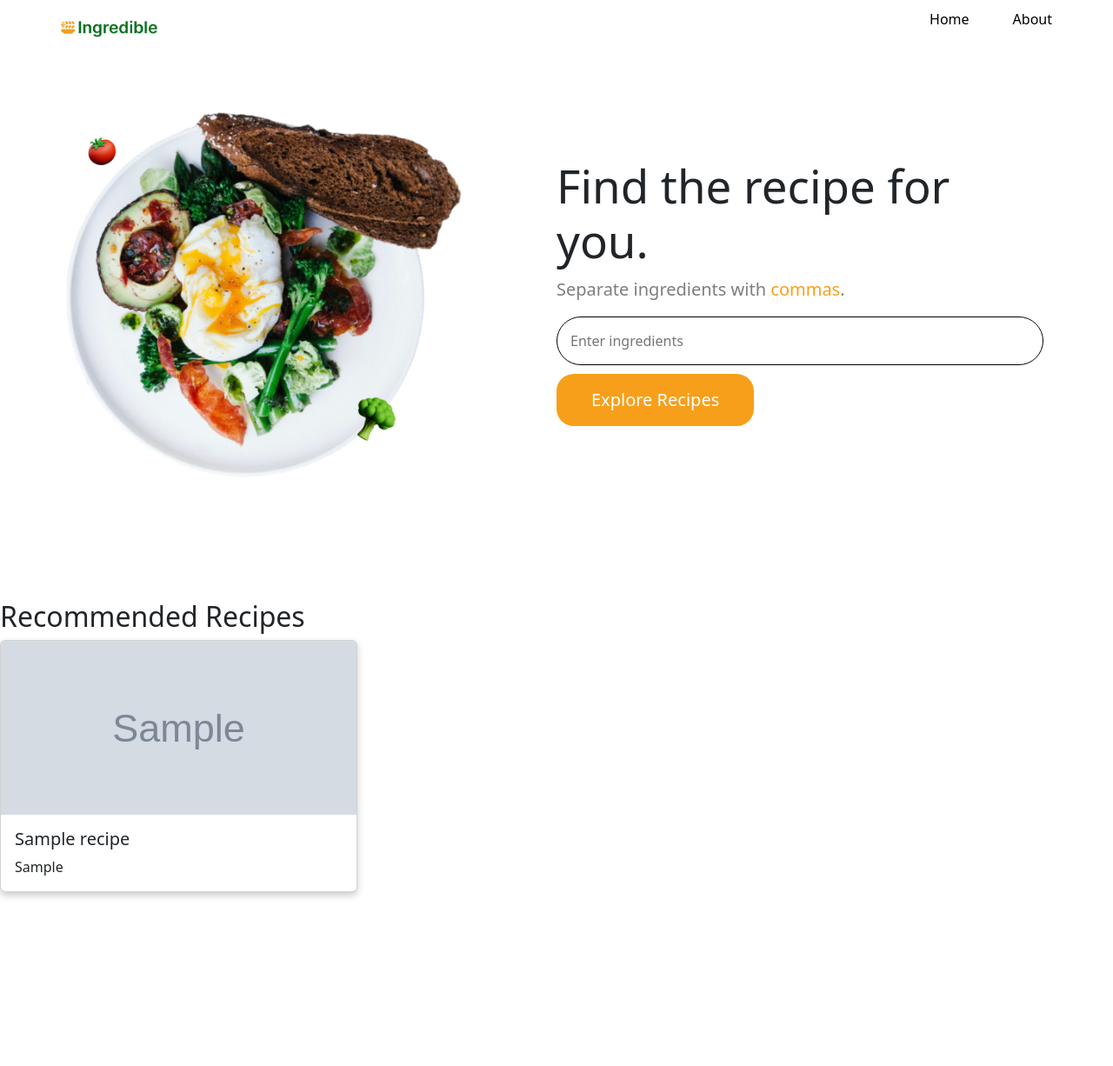
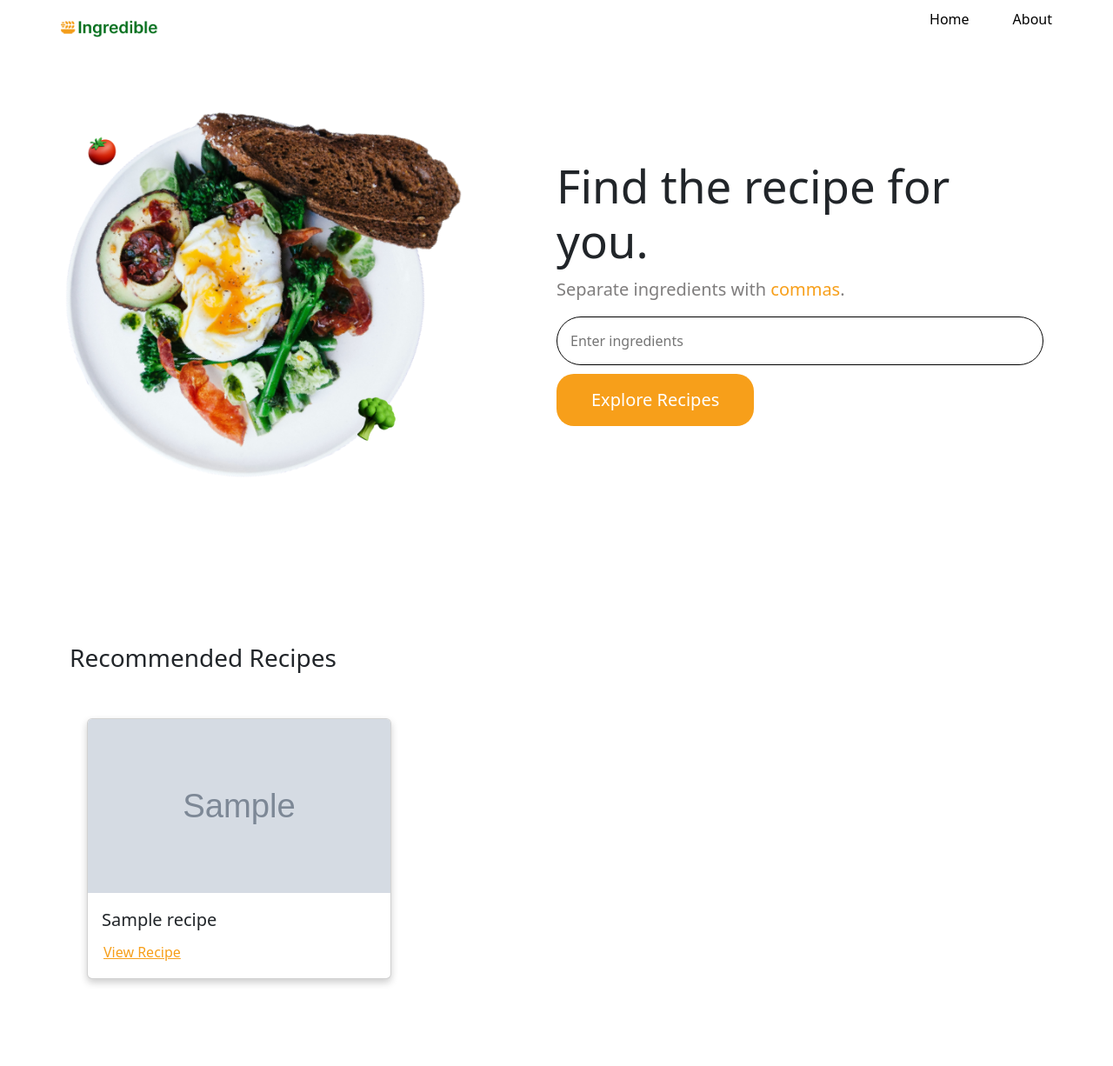
Before and after one commit to Zireael88/ML-Recipe-Gen, a Flask app: template templates/index.html in a window 1280 px wide. Shown: the whole page at 87% size. Before the commit the page ends 1033 px from the top, so only its background shows below. Run offline with Flask 3, Linux system fonts and the light colour scheme; the template is opened without the code that fills it: most values are stand-ins (such as "Sample title", 1, 10 or a date in 2020); grey boxes marked "Sample" are stand-in pictures; parts of the project's set-up code (start-up, migrations or seed data) failed here and were passed over; some libraries are stand-ins or nearby versions.

Commit message:
design update

```diff
--- a/app.py
+++ b/app.py
@@ -17,7 +17,7 @@ X_ingredients = vectorizer.fit_transform(data['ingredients_list'])
 X_combined = X_ingredients.toarray()
 
 # Train KNN Model
-knn = NearestNeighbors(n_neighbors=3, metric='euclidean')
+knn = NearestNeighbors(n_neighbors=6, metric='euclidean')
 knn.fit(X_combined)
 
 def recommend_recipes(input_features):
@@ -28,7 +28,7 @@ def recommend_recipes(input_features):
     # Get recommendations
     distances, indices = knn.kneighbors(input_combined)
     recommendations = data.iloc[indices[0]]
-    return recommendations[['recipe_name', 'ingredients_list', 'image_url']].head(5)
+    return recommendations[['recipe_name', 'ingredients_list', 'image_url']].head(10)
 
 # Function to truncate product name
 def truncate(text, length):
--- a/static/css/main.css
+++ b/static/css/main.css
@@ -1,3 +1,6 @@
+html {
+  scroll-behavior: smooth;
+}
 body {
   font-family: "Inter", Arial, Helvetica, sans-serif;
   margin: 0;
@@ -76,7 +79,6 @@ body {
 #instruction {
   color: rgb(127, 125, 125);
 }
-
 .recipe-card {
   margin-bottom: 20px;
   border-radius: 10px;
@@ -100,33 +102,29 @@ body {
   flex-direction: column;
   justify-content: space-between;
 }
-.form-container {
-  box-shadow: 0 4px 8px rgba(0, 0, 0, 0.2); /* Increased shadow for the form */
-  padding: 20px;
-  border-radius: 10px;
-  margin-bottom: 30px;
+
+#recommendations {
+  margin: 30px;
+  padding: 50px;
 }
-.form-control {
-  border-radius: 5px;
-  box-shadow: inset 0 1px 2px rgba(0, 0, 0, 0.075);
-  transition: border-color ease-in-out 0.15s, box-shadow ease-in-out 0.15s;
+#view-recipe {
+  background: none;
+  border: none;
+  text-align: left;
+  padding: 2px;
+  font-size: medium;
+  color: rgb(247, 159, 26);
+  text-decoration: underline;
 }
-.form-control:focus {
-  border-color: #5cb85c;
-  box-shadow: 0 0 8px rgba(0, 123, 255, 0.25);
+.recipe-card {
+  width: 350px; /* Set your desired width */
+  height: 400px; /* Set your desired height */
+  margin: 20px;
 }
-.btn-primary {
-  border-radius: 5px;
-  box-shadow: 0 4px 6px rgba(0, 0, 0, 0.1);
+.card-title {
+  max-height: 3em;
+  line-height: 1.5em;
+  white-space: nowrap;
+  overflow: hidden;
+  text-overflow: ellipsis;
 }
-.btn-primary:hover {
-  box-shadow: 0 6px 8px rgba(0, 0, 0, 0.2);
-  background-color: #4cae4c;
-  border-color: #398439;
-}
-.form-group {
-  margin-bottom: 1.5rem;
-}
-.container {
-  max-width: 900px;
-}
--- a/templates/index.html
+++ b/templates/index.html
@@ -36,13 +36,17 @@
         required
       />
       <br />
-      <button type="submit" id="submit">Explore Recipes</button>
+      <a href="#recommendations"
+        ><button type="submit" id="submit">Explore Recipes</button></a
+      >
     </form>
   </div>
 </div>
 {% if recommendations %}
-<div class="mt-5">
-  <h2>Recommended Recipes</h2>
+
+<div id="recommendations" class="mt-5">
+  <h3>Recommended Recipes</h3>
+  <br />
   <div class="row">
     {% for recipe in recommendations %}
     <div class="col-md-4">
@@ -54,9 +58,7 @@
         />
         <div class="card-body">
           <h5 class="card-title">{{ recipe['recipe_name'] }}</h5>
-          <p class="card-text">
-            {{ recipe['ingredients_list'] | truncate(100) }}
-          </p>
+          <button id="view-recipe">View Recipe</button>
         </div>
       </div>
     </div>
```
